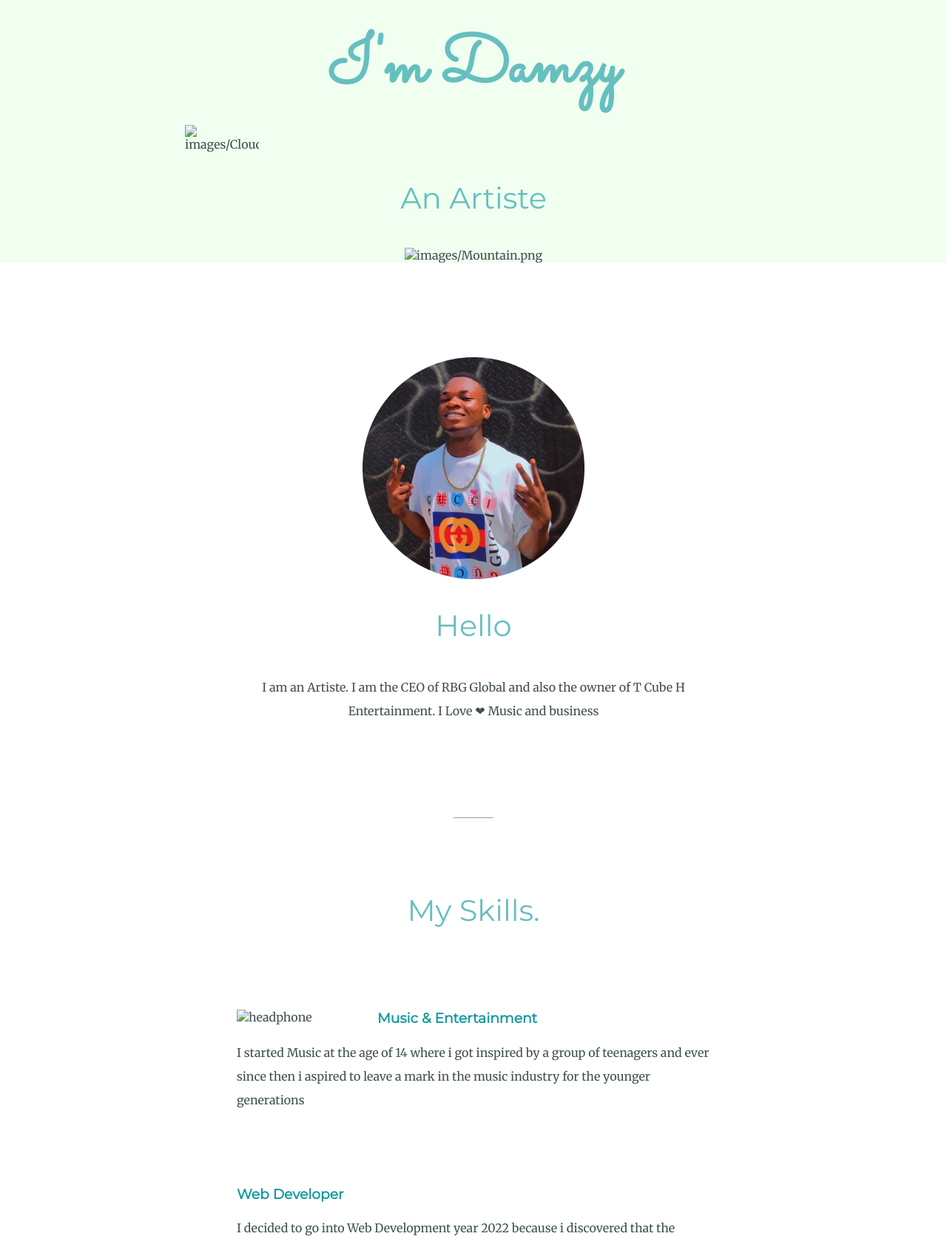
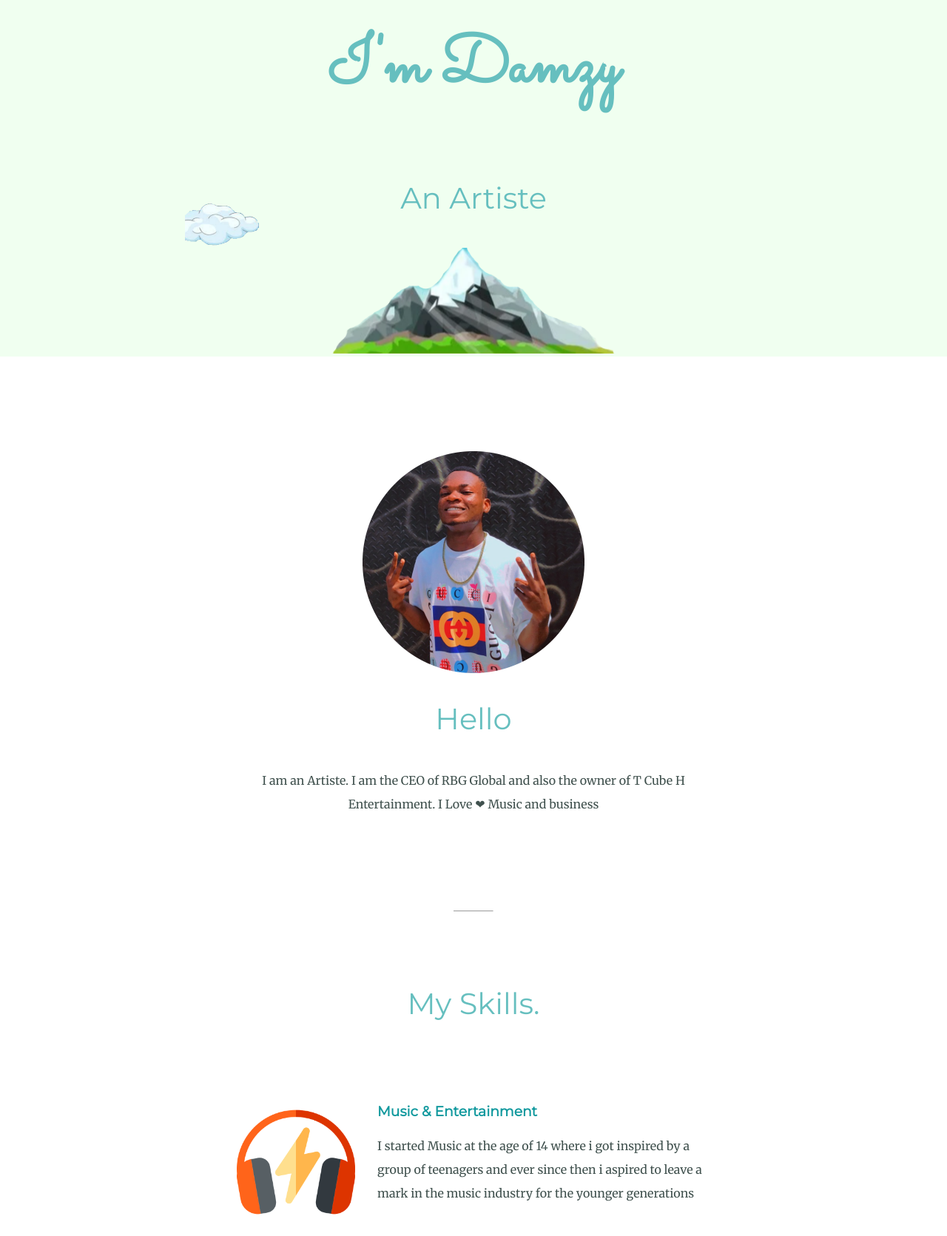
Before and after one commit to Dabg1/Css, a plain HTML site: page index.html in a window 1280 px wide. Shown: the part 147-1818 px from the top of the page at 74% size. Drawn offline with Linux system fonts and the light colour scheme.

Commit message:
Update index.html

```diff
--- a/index.html
+++ b/index.html
@@ -15,8 +15,8 @@
     <img width="100px" class="top-cloud" src="New Cloud.png" alt="images/">
     <h1> I'm Damzy</h1>
     <h2>An Artiste</h2>
-    <img width="100px" class="bottom-cloud" src="images/New Cloud.png" alt="images/Clouds.png">
-    <img width="400px" src="images/New Mountain.png" alt="images/Mountain.png">
+    <img width="100px" class="bottom-cloud" src="New Cloud.png" alt="images/Clouds.png">
+    <img width="400px" src="New Mountain.png" alt="Mountain.png">
   </div>
  <div class="middle-container">
   <div class="profile">
@@ -28,12 +28,12 @@
   <div class="skills">
     <h2>My Skills.</h2>
     <div class="skill-row">
-      <img class="headphone-img" src="images/headphone.png" alt="headphone">
+      <img class="headphone-img" src="headphone.png" alt="headphone">
       <h3>Music & Entertainment</h3>
       <p>I started Music at the age of 14 where i got inspired by a group of teenagers and ever since then i aspired to leave a mark in the music industry for the younger generations</p>
     </div>
     <div class="skill-row">
-    <img class="desktop-img" src="images/desktop.png" alt="">
+    <img class="desktop-img" src="desktop.png" alt="">
       <h3>Web Developer</h3>
       <p>I decided to go into Web Development year 2022 because i discovered that the Nigeria School system is a means to an end so i decided to look for a means that i enjoyed and was guaranteed for me.</p>
     </div>
```
